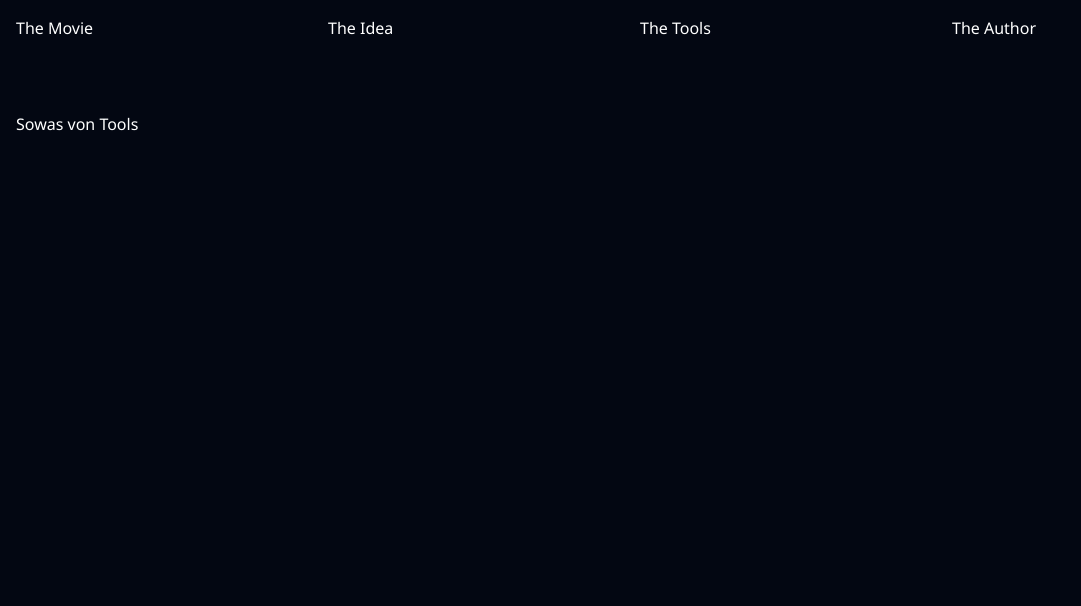
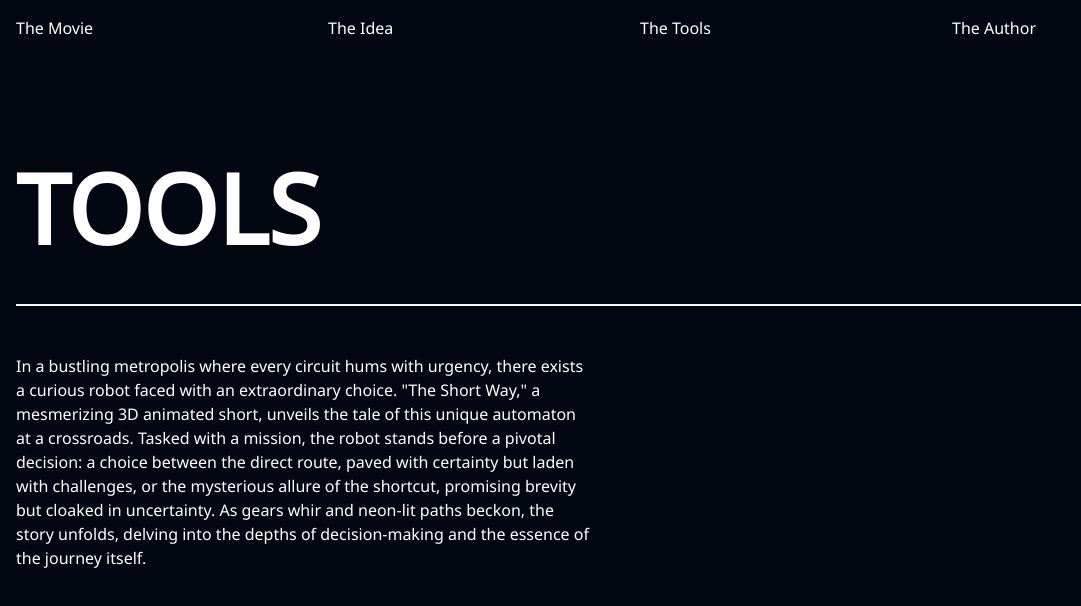
Before and after one commit to escherjo/im5-movie, a SvelteKit app: page /tools in a window 1280 px wide. Shown: the top 606 px of the page, without its empty margins (0-1081 px from the left). Built offline with nearby package versions, Linux system fonts and the light colour scheme.

Commit message:
added lottie animation

```diff
--- a/src/lib/components/hero.svelte
+++ b/src/lib/components/hero.svelte
@@ -37,8 +37,8 @@
 	<h1 class="text-8xl font-oswald font-black uppercase">
 		{title}
 	</h1>
-	{#if showRobi}
-		<div class="absolute w-48 right-0 -z-10">
+	<div class="absolute w-48 right-0 -z-10">
+		{#if showRobi}
 			<img src={Robi} alt="Robi" class="w-48" bind:this={anchor} />
 			<img
 				src={Eye}
@@ -56,6 +56,6 @@
 				style:top={eyesTop}
 				style="left: 124px"
 			/>
-		</div>
-	{/if}
+		{/if}
+	</div>
 </section>
--- /dev/null
+++ b/src/lib/components/lottie.svelte
@@ -0,0 +1,31 @@
+<script lang="ts">
+	import { onMount } from 'svelte';
+	export let animationData = '';
+
+	let animationContainer: HTMLElement;
+	let LottiePlayer: any;
+	let button: HTMLElement;
+	let width: number;
+	let height: number;
+
+	onMount(async () => {
+		const playerModule = await import('@lottiefiles/svelte-lottie-player');
+		LottiePlayer = playerModule.LottiePlayer;
+	});
+</script>
+
+<div class="w-full">
+	{#if LottiePlayer}
+		<LottiePlayer
+			bind:this={animationContainer}
+			src={animationData}
+			autoplay={true}
+			loop={true}
+			controls={false}
+			background="transparent"
+			controlsLayout="horizontal"
+			{height}
+			{width}
+		/>
+	{/if}
+</div>
--- a/src/routes/tools/+page.svelte
+++ b/src/routes/tools/+page.svelte
@@ -1 +1,24 @@
-<h1>Sowas von Tools</h1>
+<script lang="ts">
+	import Hero from '$lib/components/hero.svelte';
+	import Lottie from '$lib/components/lottie.svelte';
+	import { onMount } from 'svelte';
+
+	const lottieAnimation =
+		'https://lottie.host/25c7b2ab-089e-4afc-b765-f0089d211b61/71Hs6Adp0g.json';
+</script>
+
+<Hero title="Tools" showRobi={false} />
+<div class="flex flex-col-reverse lg:flex-row gap-8 justify-between">
+	<p class="lg:max-w-xl">
+		In a bustling metropolis where every circuit hums with urgency, there exists a curious robot
+		faced with an extraordinary choice. "The Short Way," a mesmerizing 3D animated short, unveils
+		the tale of this unique automaton at a crossroads. Tasked with a mission, the robot stands
+		before a pivotal decision: a choice between the direct route, paved with certainty but laden
+		with challenges, or the mysterious allure of the shortcut, promising brevity but cloaked in
+		uncertainty. As gears whir and neon-lit paths beckon, the story unfolds, delving into the depths
+		of decision-making and the essence of the journey itself.
+	</p>
+	<div class="w-1/2 lg:w-full lg:max-w-sm mx-auto">
+		<Lottie animationData={lottieAnimation} />
+	</div>
+</div>
```
